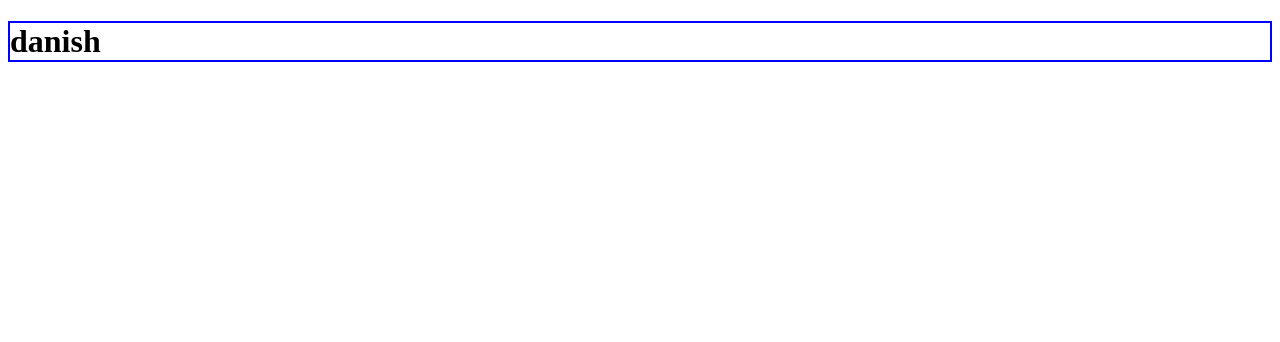
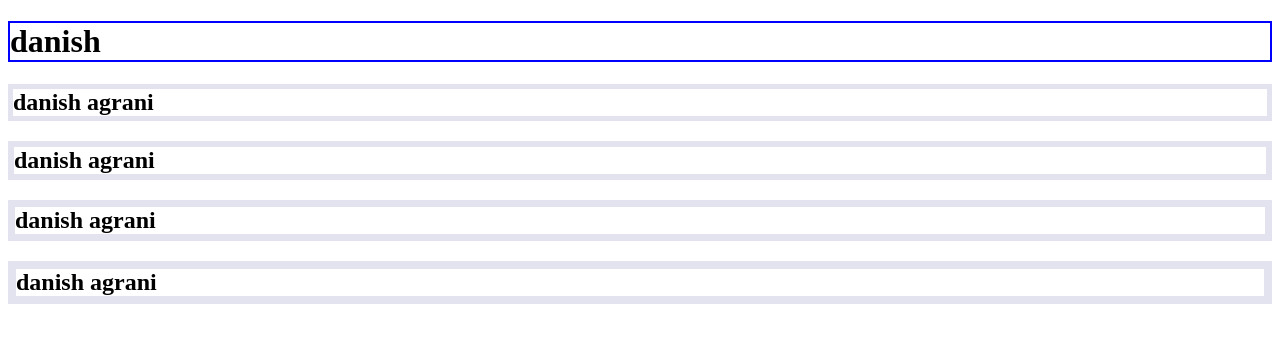
Before and after one commit to danishagrani/danish-agrani, a plain HTML site: page index.html in a window 1280 px wide. Drawn offline with Linux system fonts and the light colour scheme.

Commit message:
new name added

```diff
--- a/index.html
+++ b/index.html
@@ -7,5 +7,9 @@
 </head>
 <body>
     <h1 style="border: 2px solid blue;">danish</h1>
+    <h2 style="border: 5px solid rgb(227, 227, 240);">danish agrani</h2>
+    <h2 style="border: 6px solid rgb(227, 227, 240);">danish agrani</h2>
+    <h2 style="border: 7px solid rgb(227, 227, 240);">danish agrani</h2>
+    <h2 style="border: 8px solid rgb(227, 227, 240);">danish agrani</h2>
 </body>
 </html>
```
